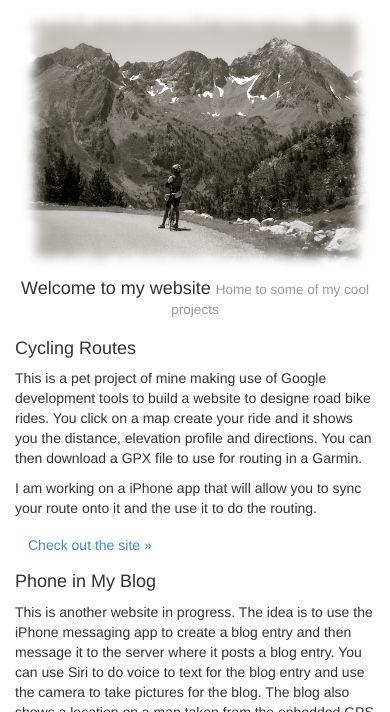
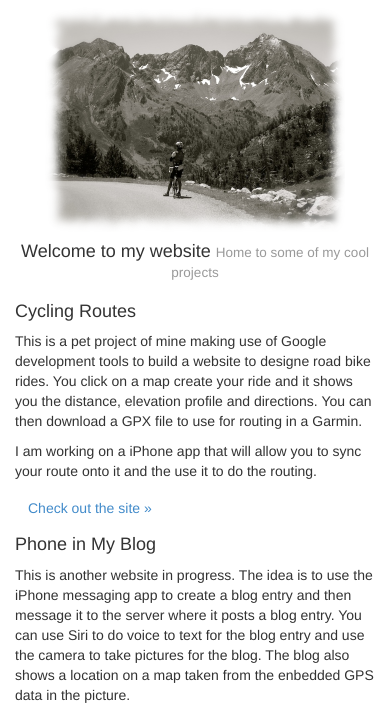
Before and after one commit to pfafman/pfafman.github.io, a plain HTML site: page index.html in a window 390 px wide. Shown: the part 53-765 px from the top of the page. Drawn offline with nearby package versions, Linux system fonts and the light colour scheme.

Commit message:
removed gradient from top.  Image size change

```diff
--- a/styles/style.css
+++ b/styles/style.css
@@ -71,11 +71,11 @@ body {
 
 @media (max-width: 450px) {
     #mainGallery {
-        height: 262px;
-        width: 350px;
+        height: 225px;
+        width: 300px;
     }
     .gallery {
-        width: 350px;
+        width: 300px;
     }
 
 }
```
